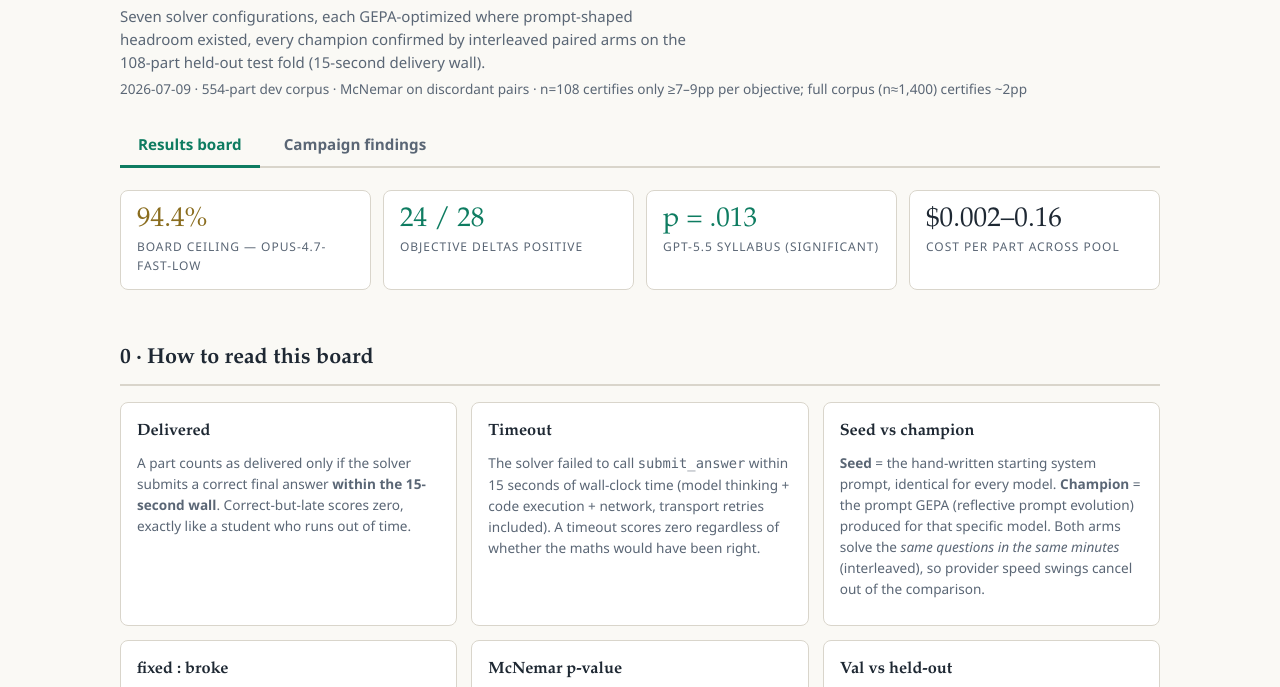
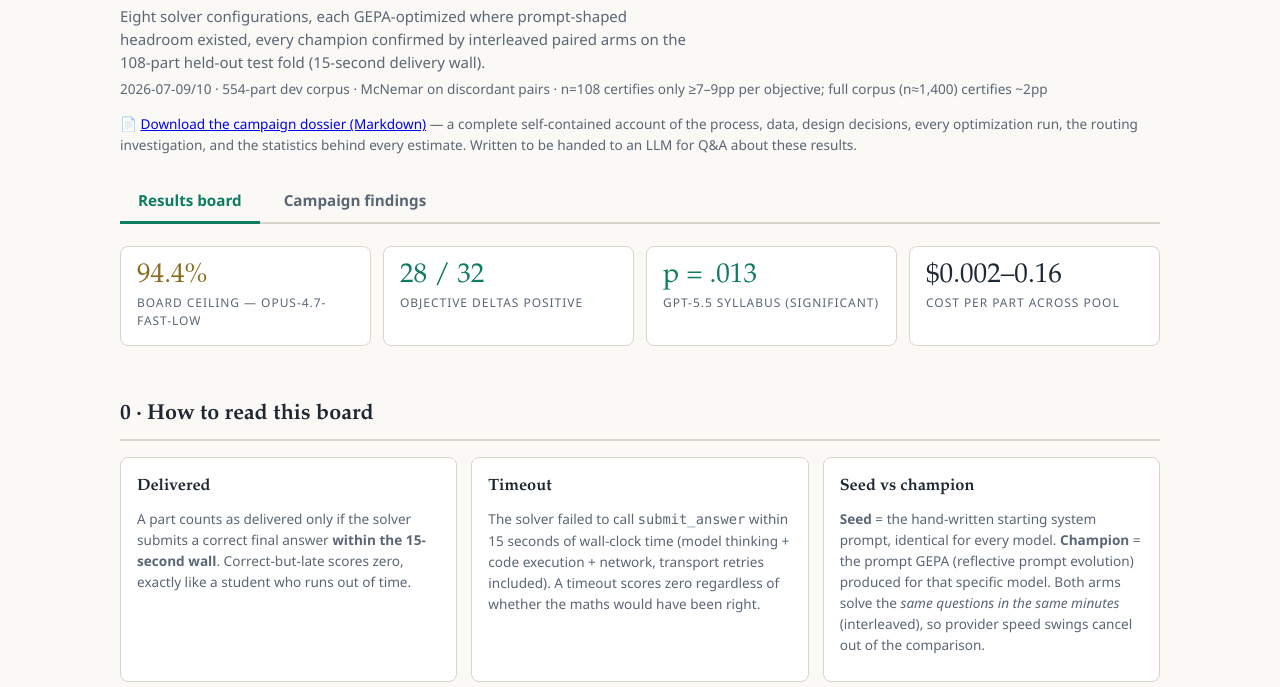
Before and after one commit to Jordanm37/vce-pilot-board, a plain HTML site: page index.html in a window 1280 px wide. Shown: the part 90-777 px from the top of the page. Drawn offline with Linux system fonts and the light colour scheme.

Commit message:
Campaign dossier + download link
Co-Authored-By: Claude Fable 5 <noreply@anthropic.com>
Claude-Session: https://claude.ai/code/session_01Gu9EduNjMCL7SaXNUj6wRT

```diff
--- a/index.html
+++ b/index.html
@@ -103,9 +103,10 @@ footer{margin-top:60px;color:var(--ink-soft);font-size:.8rem;border-top:1px soli
 <div class="wrap">
   <div class="eyebrow">VCE Mathematical Methods · Evaluation Gate · Stage C complete</div>
   <h1>Pilot results board — candidate optimization</h1>
-  <p class="sub">Seven solver configurations, each GEPA-optimized where prompt-shaped headroom existed, every champion
+  <p class="sub">Eight solver configurations, each GEPA-optimized where prompt-shaped headroom existed, every champion
      confirmed by interleaved paired arms on the 108-part held-out test fold (15-second delivery wall).</p>
-  <p class="meta">2026-07-09 · 554-part dev corpus · McNemar on discordant pairs · n=108 certifies only ≥7–9pp per objective; full corpus (n≈1,400) certifies ~2pp</p>
+  <p class="meta">2026-07-09/10 · 554-part dev corpus · McNemar on discordant pairs · n=108 certifies only ≥7–9pp per objective; full corpus (n≈1,400) certifies ~2pp</p>
+  <p class="meta">📄 <a href="campaign-dossier.md" download>Download the campaign dossier (Markdown)</a> — a complete self-contained account of the process, data, design decisions, every optimization run, the routing investigation, and the statistics behind every estimate. Written to be handed to an LLM for Q&amp;A about these results.</p>
 
 
   <div class="tabs" role="tablist">
@@ -115,7 +116,7 @@ footer{margin-top:60px;color:var(--ink-soft);font-size:.8rem;border-top:1px soli
   <div class="tabpane active" id="pane-board">
 <div class="kpis">
     <div class="kpi gold"><div class="n">94.4%</div><div class="l">Board ceiling — opus-4.7-fast-low</div></div>
-    <div class="kpi tick"><div class="n">24 / 28</div><div class="l">Objective deltas positive</div></div>
+    <div class="kpi tick"><div class="n">28 / 32</div><div class="l">Objective deltas positive</div></div>
     <div class="kpi tick"><div class="n">p = .013</div><div class="l">gpt-5.5 syllabus (significant)</div></div>
     <div class="kpi"><div class="n">$0.002–0.16</div><div class="l">Cost per part across pool</div></div>
   </div>
```
Also changed, not shown: 1 other file.
